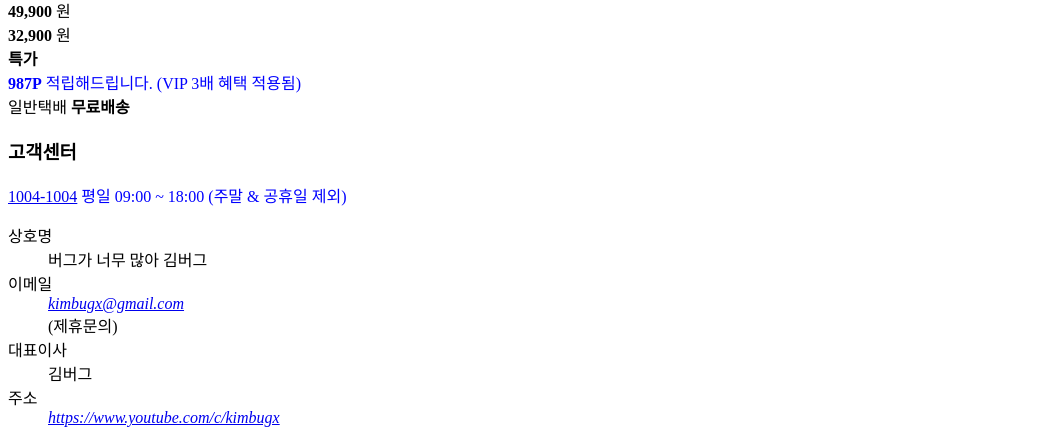
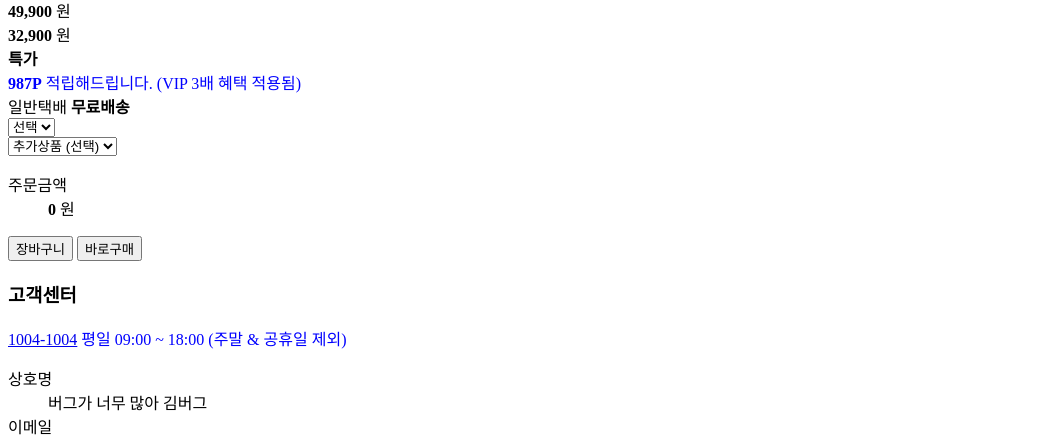
Before and after one commit to premiuncarrotshop/Tomorrow-House, a website: page index.html in a window 1280 px wide. Shown: the part 6236-6671 px from the top of the page, without its empty margins (0-1063 px from the left). Drawn offline with nearby package versions, Linux system fonts and the light colour scheme.

Commit message:
🚧 Finish marking up orderForm

```diff
--- a/index.html
+++ b/index.html
@@ -422,6 +422,7 @@
                 </div>
               </header>
 
+              <!-- NOTE: 모바일용 가격 -->
               <div class="product-info-price sm-only">
                 <div class="info-original-price">
                   <div class="discount-rate">
@@ -450,6 +451,7 @@
                 </p>
               </div>
 
+              <!-- NOTE: 태블릿 이후 가격 -->
               <div class="product-info-price sm-hidden">
                 <div class="info-price-wrapper">
                   <div class="discount-rate">
@@ -485,6 +487,55 @@
                 <strong class="tag-gray">무료배송</strong>
               </div>
             </section>
+
+            <form class="order-form lg-only" action="/" method="POST">
+              <div class="order-inputs">
+                <div class="select-group is-active" id="select-1" required>
+                  <select class="form-select">
+                    <option value="">선택</option>
+                    <option value="1">1</option>
+                    <option value="2">2</option>
+                    <option value="3">3</option>
+                    <option value="4">4</option>
+                    <option value="5">5</option>
+                  </select>
+                  <i class="ic-caret" aria-hidden="true"></i>
+                </div>
+
+                <div class="select-group" id="select-2">
+                  <select class="form-select">
+                    <option value="">추가상품 (선택)</option>
+                    <option value="1">1</option>
+                    <option value="2">2</option>
+                    <option value="3">3</option>
+                    <option value="4">4</option>
+                    <option value="5">5</option>
+                  </select>
+                  <i class="ic-caret"></i>
+                </div>
+              </div>
+
+              <dl class="order-summary">
+                <dt>주문금액</dt>
+                <dd>
+                  <output for="select-1 select-2">
+                    <div class="price-20">
+                      <strong class="amount">0</strong>
+                      <span class="currency">원</span>
+                    </div>
+                  </output>
+                </dd>
+              </dl>
+
+              <div class="button-group">
+                <button class="btn-outlined btn-55" type="button">
+                  장바구니
+                </button>
+                <button class="btn-fill-primary btn-55" type="submit">
+                  바로구매
+                </button>
+              </div>
+            </form>
           </div>
         </div>
       </div>
```
